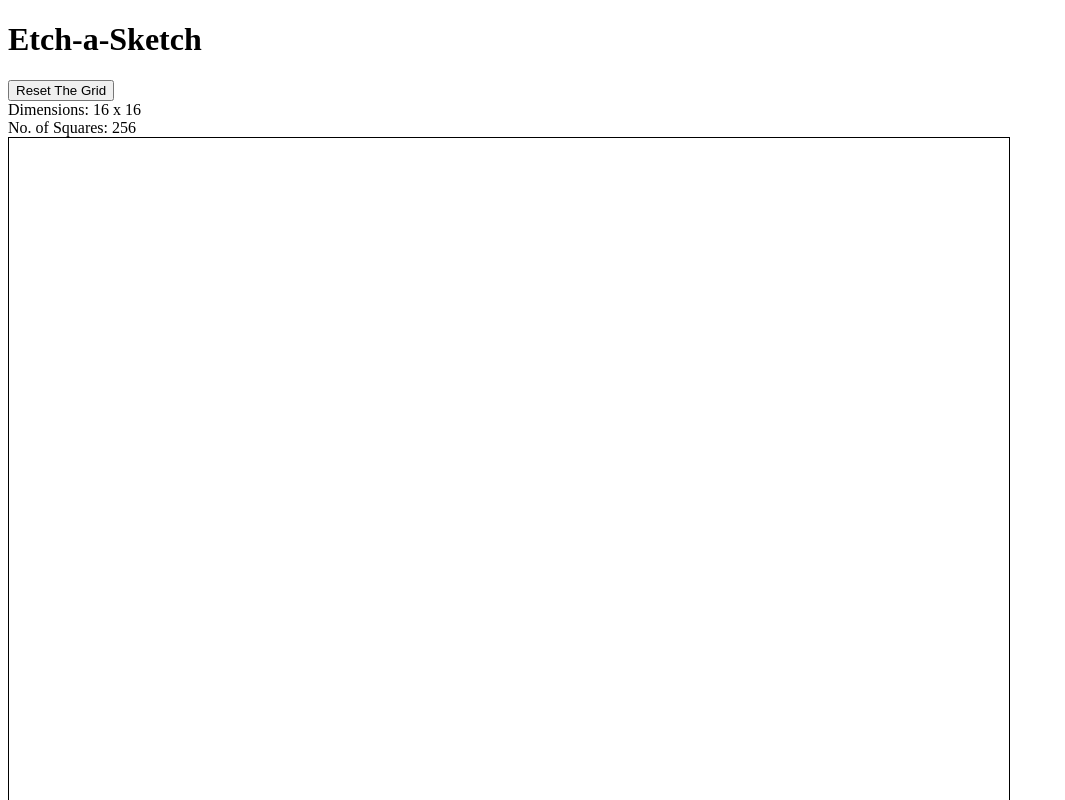
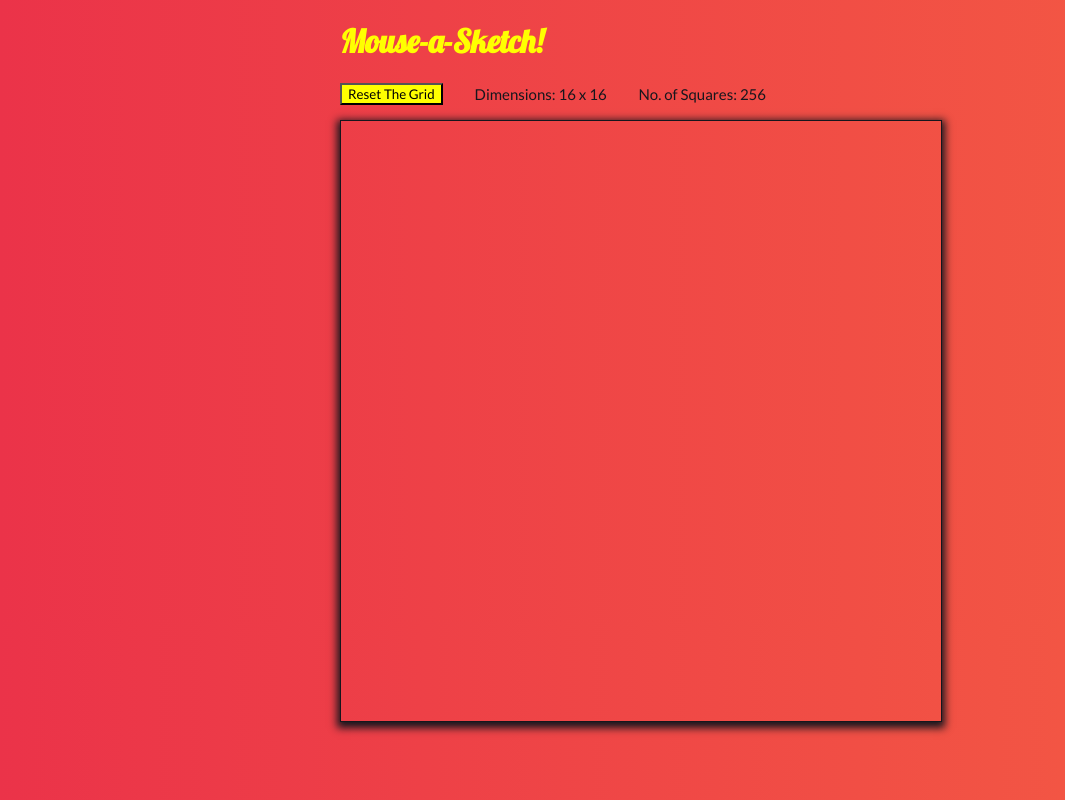
Before and after one commit to jackmulligan-ire/etch-a-sketch, a plain HTML site: page index.html in a window 1280 px wide. Shown: the top 800 px of the page, without its empty margins (0-1065 px from the left). Drawn offline with Linux system fonts and the light colour scheme.

Commit message:
Style improvements

```diff
--- a/index.html
+++ b/index.html
@@ -1,13 +1,16 @@
 <!DOCTYPE html>
 <html>
 <head>
-  <title>Etch-a-Sketch</title>
+  <title>Mouse-a-Sketch!</title>
   <meta charset="UTF-8"/>
   <link rel="stylesheet" href="style.css">
   <script src="script.js" defer></script>
+  <link rel="preconnect" href="https://fonts.googleapis.com">
+  <link rel="preconnect" href="https://fonts.gstatic.com" crossorigin>
+  <link href="https://fonts.googleapis.com/css2?family=Lato&family=Lobster&display=swap" rel="stylesheet">
 </head>
 <body>
-    <h1>Etch-a-Sketch</h1>
+    <h1>Mouse-a-Sketch!</h1>
     <div id="display">
         <button id="reset-button">Reset The Grid</button>
         <div id="dimension-count"></div>
--- a/style.css
+++ b/style.css
@@ -1,6 +1,19 @@
 body {
-    height: 1000px;
-    width: 1000px;
+    height: 600px;
+    width: 600px;
+    margin: 0 auto;
+    background: linear-gradient(90deg, #eb3349, #f45c43);
+    font-family: 'Lato', sans-serif;
+}
+
+h1 {
+    font-family: 'Lobster', cursive;
+    color: #FF0;
+}
+
+button {
+    font-family: 'Lato', sans-serif;
+    background-color: #FF0;
 }
 
 #container {
@@ -8,9 +21,20 @@ body {
     width: 100%;
     display: flex;
     flex-wrap: wrap;
-    border: 1px solid black;
+    border: 1px solid #16161d;
+    box-shadow: 0 3px 8px 3px #16161d;
+}
+
+#display {
+    display: flex;
+    justify-content: space-between;
+    width: 71%;
+    margin-bottom: 15px;
+    align-items: center;
+    color: #16161d;
+    font-size: 15px;
 }
 
 .black {
-    background-color: black;
+    background-color: #16161d;
 }
```
